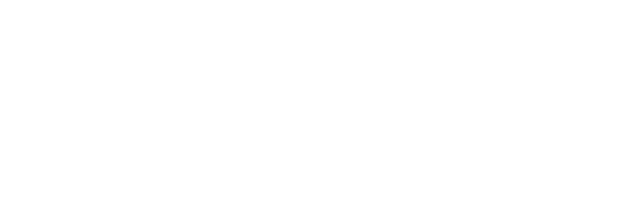
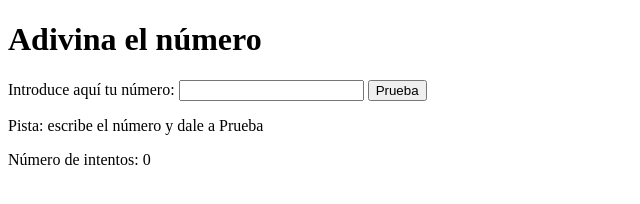
Before and after one commit to Adalab/modulo-2-evaluacion-intermedia-NereidaRO, a plain HTML site: page index.html in a window 1280 px wide. Shown: the whole page, without its empty margins (0-640 px from the left). Drawn offline with Linux system fonts and the light colour scheme.

Commit message:
added basic HTML

```diff
--- a/index.html
+++ b/index.html
@@ -8,8 +8,18 @@
     <link rel="stylesheet" href="./main.css">
 </head>
 <body>
-    <header></header>
-    <main></main>
+    <header>
+        <h1 class="header__title">Adivina el número</h1>
+    </header>
+    <main>
+        <form class="main__wrapper">
+            <label for="your-number">Introduce aquí tu número:</label>
+            <input class="main__number js-your-number" type="text" id="your-number">
+            <input class="main__button js-button" type="submit" value="Prueba">
+        </form>
+        <p class="main__clue js-clue">Pista: escribe el número y dale a Prueba</p>
+        <p class="main__tries js-tries">Número de intentos: 0</p>
+    </main>
     <script type="text/javascript" src="./main.js"></script>
 </body>
 </html>
```
